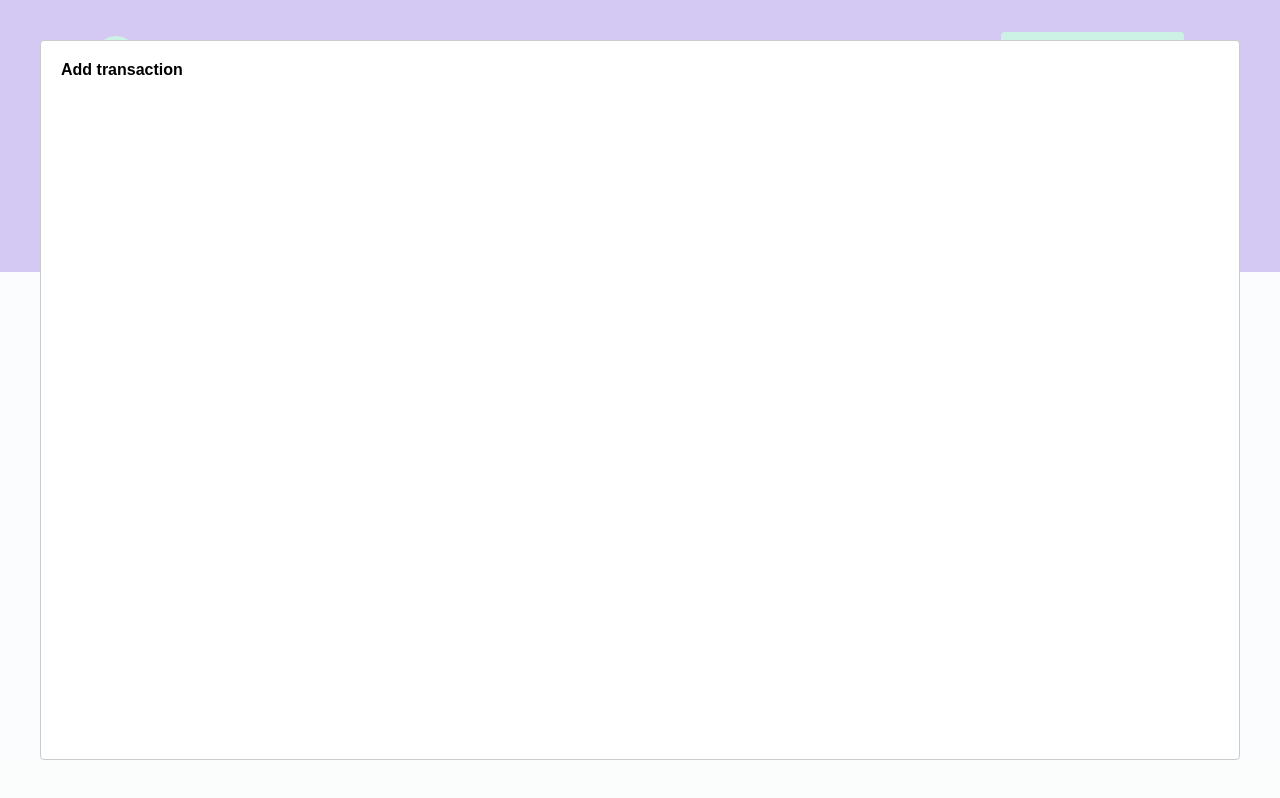
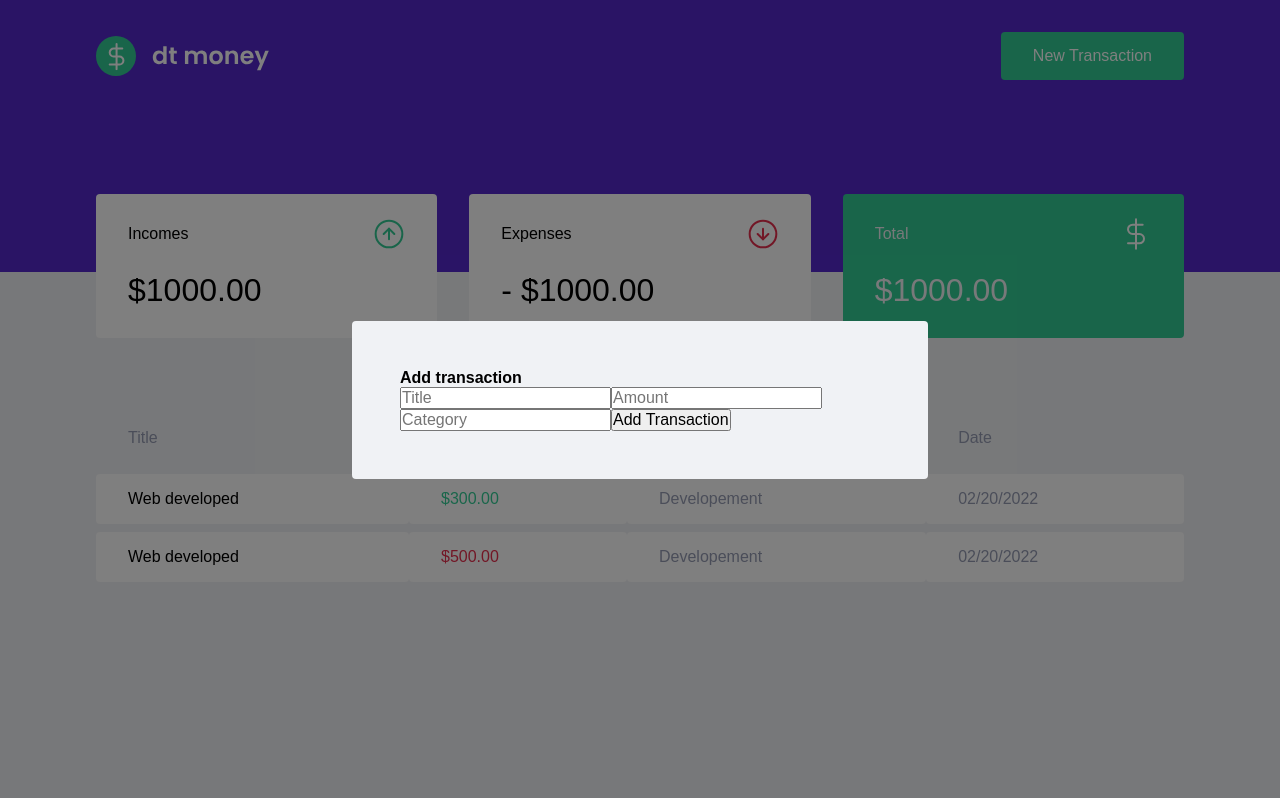
Before and after one commit to paulomiguelJS/authenticated-devfinance, a React (Vite) app: page / in a window 1280 px wide. Both pictures are taken after a click on the button "New Transaction". Built offline with nearby package versions, Linux system fonts and the light colour scheme; no server answers; what miragejs would draw is missing.

Commit message:
Libs updated

```diff
--- a/src/components/NewTransactionModal/index.jsx
+++ b/src/components/NewTransactionModal/index.jsx
@@ -1,9 +1,22 @@
+import { Container } from "./styles";
+
 import Modal from "react-modal";
 
 export function NewTransactionModal({ isOpen, onRequestClose }) {
   return (
-    <Modal isOpen={isOpen} onRequestClose={onRequestClose}>
-      <h2>Add transaction</h2>
+    <Modal
+      isOpen={isOpen}
+      onRequestClose={onRequestClose}
+      overlayClassName="react-modal-overlay"
+      className="react-modal-content"
+    >
+      <Container>
+        <h2>Add transaction</h2>
+        <input placeholder="Title" />
+        <input type="number" placeholder="Amount" />
+        <input placeholder="Category" />
+        <button type="submit">Add Transaction</button>
+      </Container>
     </Modal>
   );
 }
--- a/src/components/NewTransactionModal/style.js
+++ b/src/components/NewTransactionModal/styles.js
@@ -1,3 +1,3 @@
 import styled from "styled-components";
 
-export const Container = styled.div``;
+export const Container = styled.form``;
--- a/src/styles/global.js
+++ b/src/styles/global.js
@@ -39,4 +39,23 @@ export const GlobalStyle = createGlobalStyle`
     cursor: not-allowed;
   }
 
+  .react-modal-overlay {
+    background: rgb(0, 0, 0, 0.5);
+
+    position: fixed;
+    inset: 0;
+
+    display: flex;
+    align-items: center;
+    justify-content: center;
+  }
+
+  .react-modal-content {
+    width: 100%;
+    max-width: 576px;
+    background: ${(props) => props.theme["white-400"]};
+    padding: 3rem;
+    position: relative;
+    border-radius: 0.25rem;
+  }
 `;
```
